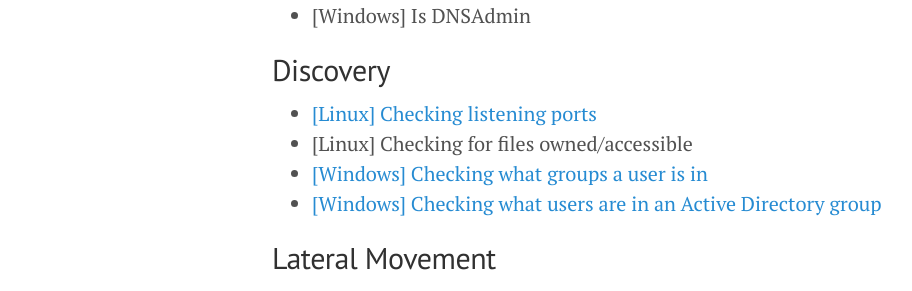
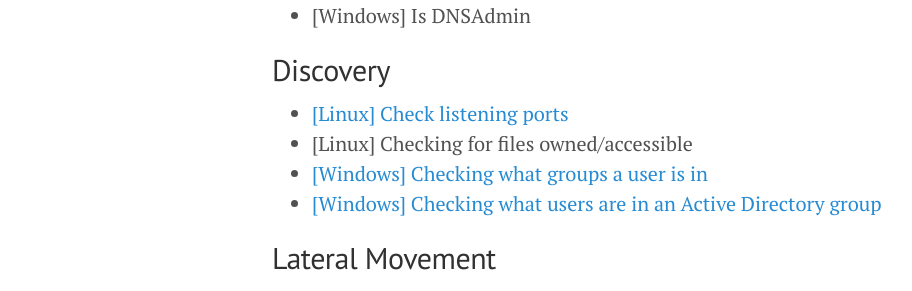
Before and after one commit to BurntxNoodle/blog, a Jekyll site: the page built from RedTeam/AttackPathsAndCommands.md, in a window 1280 px wide and 900 px high, scrolled down 918 px. Shown: the part 160-451 px from the top of the window, without its empty margins (8-920 px from the left). Built offline with Jekyll 4.4.1, drawn with Linux system fonts in a browser that asks for light colours; some of the changed text lies outside the part shown.

Commit message:
Add files via upload

```diff
--- a/RedTeam/AttackPathsAndCommands.md
+++ b/RedTeam/AttackPathsAndCommands.md
@@ -36,7 +36,7 @@ This page will contain a high-level overview of general attack paths, vectors an
 
 ## Discovery
 
-* [[Linux] Checking listening ports](https://securitynoodle.github.io/RedTeam/AttackPathsAndCommands/#check-listening-ports)
+* [[Linux] Check listening ports](https://securitynoodle.github.io/RedTeam/AttackPathsAndCommands/#check-listening-ports)
 * [Linux] Checking for files owned/accessible
 * [[Windows] Checking what groups a user is in](https://securitynoodle.github.io/RedTeam/AttackPathsAndCommands/#checking-what-groups-a-user-is-in)
 * [[Windows] Checking what users are in an Active Directory group](https://securitynoodle.github.io/RedTeam/AttackPathsAndCommands/#checking-what-users-are-in-an-active-directory-group)
@@ -195,7 +195,7 @@ reset; sh 1>&0 2>&0
 
 # Discovery
 
-### Checking listening ports
+### Check listening ports
 `netstat -tulp`
 * Utilizes the netstat command to look for tcp (the `t` in the command) and udp (the `u` in the command) ports that are listening (`l`) and prints output with program names (the `p`)
 
```
